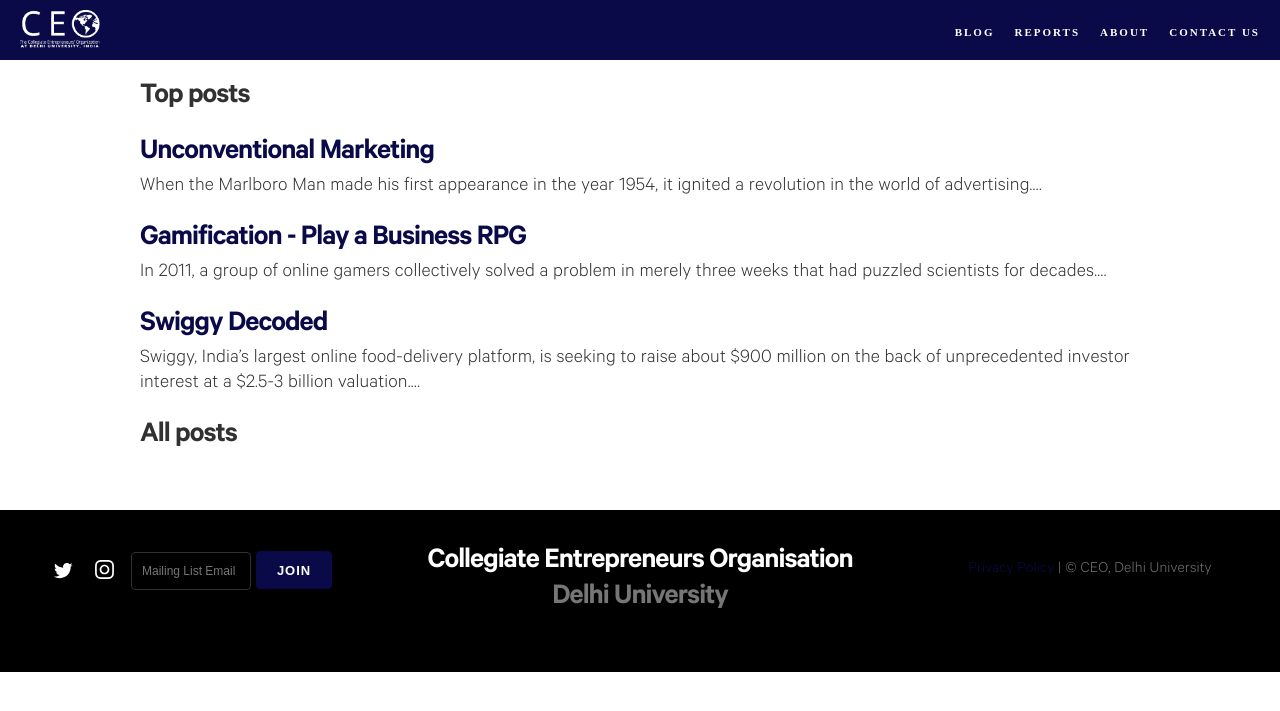
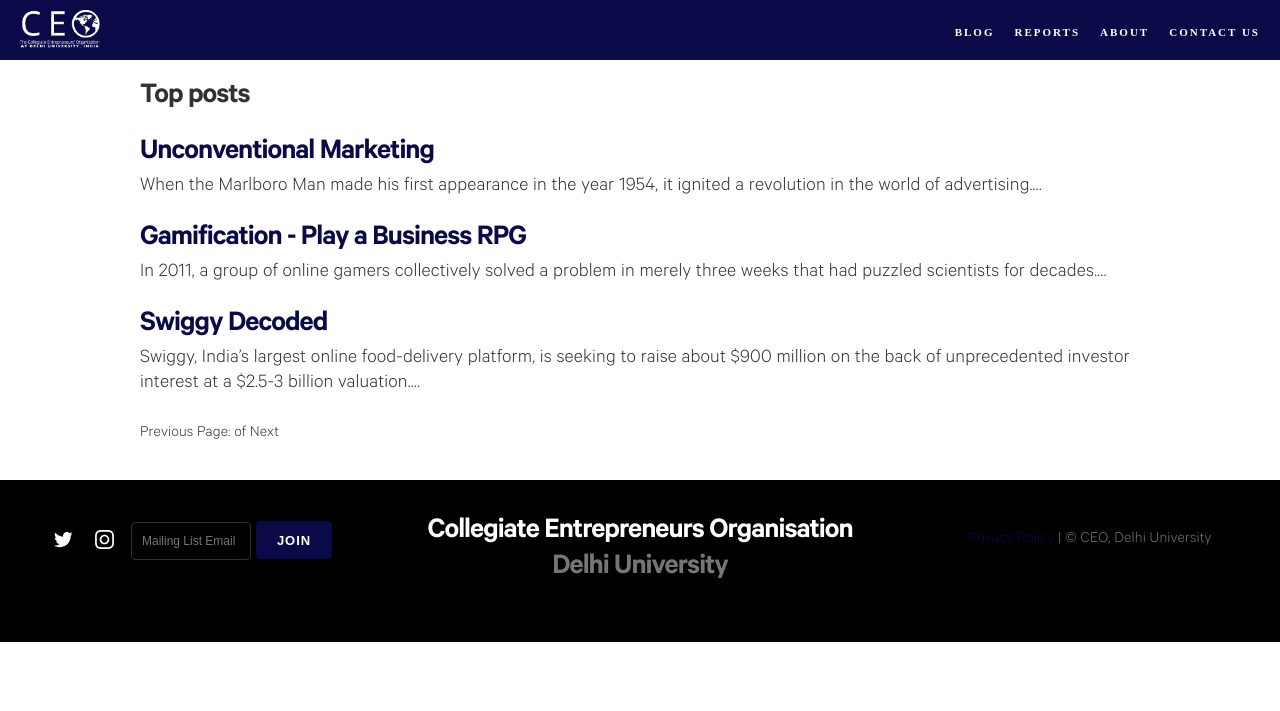
Before and after one commit to shivanshmehendiratta/ceodu.github.io, a Jekyll site: the page built from blog.md, in a window 1280 px wide. Shown: the top 711 px of the page. Built offline with Jekyll 4.4.1, drawn with Linux system fonts in a browser that asks for light colours; some web fonts are replaced.

Commit message:
Update blog.md

```diff
--- a/blog.md
+++ b/blog.md
@@ -18,49 +18,33 @@
   {% endif %}
 {% endfor %}
 
-<h1>All posts</h1>
 
+<!-- This loops through the paginated posts -->
+{% for post in paginator.posts %}
+  <h1><a href="{{ post.url }}">{{ post.title }}</a></h1>
+  <p class="author">
+    <span class="date">{{ post.date }}</span>
+  </p>
+  <div class="content">
+    {{ post.content }}
+  </div>
+{% endfor %}
 
-{% for post in paginator.posts %}
-
-
-{% if post.featured %}
-{% else %}
-
-  <div class="post">
-
-
-
-    <h1 class="post-title" style="margin-bottom: 0rem;"><a href="{{ post.url }}">{{ post.title }}</a></h1>
-    {% if post.description %}<p class="post-description">{{ post.description }}…</p>{% endif %}
-
-
-  </div>
-  {% endif %}
-{% endfor %}
-{% if paginator.total_pages > 1 %}
+<!-- Pagination links -->
 <div class="pagination">
   {% if paginator.previous_page %}
-    <a href="{{ paginator.previous_page_path | relative_url }}">&laquo; Prev</a>
+    <a href="{{ paginator.previous_page_path }}" class="previous">
+      Previous
+    </a>
   {% else %}
-    <span>&laquo; Prev</span>
+    <span class="previous">Previous</span>
   {% endif %}
-
-  {% for page in (1..paginator.total_pages) %}
-    {% if page == paginator.page %}
-      <em>{{ page }}</em>
-    {% elsif page == 1 %}
-      <a href="/">{{ page }}</a>
-    {% else %}
-      <a href="{{ site.paginate_path | relative_url | replace: ':num', page }}">{{ page }}</a>
-    {% endif %}
-  {% endfor %}
-
+  <span class="page_number ">
+    Page: {{ paginator.page }} of {{ paginator.total_pages }}
+  </span>
   {% if paginator.next_page %}
-    <a href="{{ paginator.next_page_path | relative_url }}">Next &raquo;</a>
+    <a href="{{ paginator.next_page_path }}" class="next">Next</a>
   {% else %}
-    <span>Next &raquo;</span>
+    <span class="next ">Next</span>
   {% endif %}
 </div>
-{% endif %}
-</div>
```
